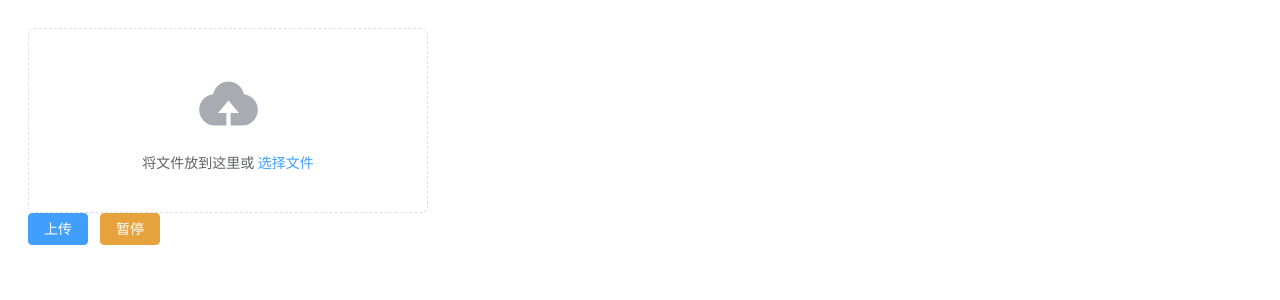
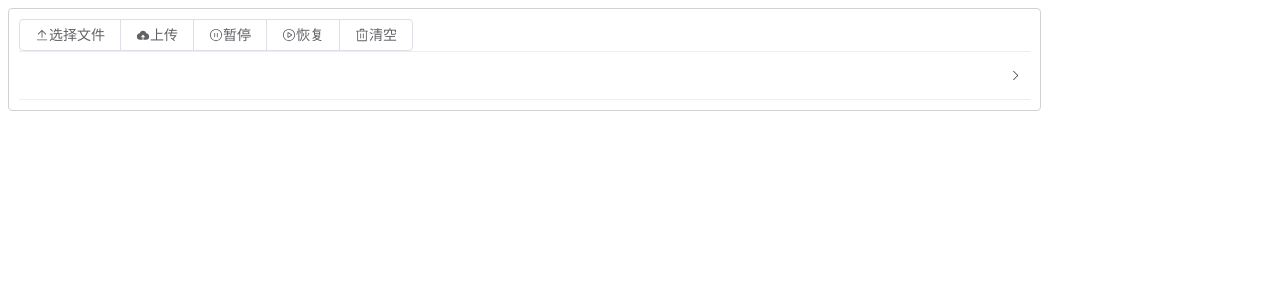
Before and after one commit to Devil-Training-Camp/large-file-upload-wanglifeng, a Vue app: page / in a window 1280 px wide. Shown: the top 300 px of the page. Built offline with nearby package versions, Linux system fonts and the light colour scheme.

Commit message:
fix:fix bug

```diff
--- a/package.json
+++ b/package.json
@@ -13,6 +13,7 @@
     "@element-plus/icons-vue": "^2.3.1",
     "axios": "^1.6.8",
     "element-plus": "^2.7.1",
+    "less": "^4.2.0",
     "pinia": "^2.1.7",
     "spark-md5": "^3.0.2",
     "vue": "^3.4.21",
@@ -38,7 +39,6 @@
     "globals": "^15.0.0",
     "lint-staged": "^15.2.2",
     "prettier": "^3.2.5",
-    "sass": "^1.75.0",
     "typescript": "^5.4.5",
     "typescript-eslint": "^7.7.1",
     "unplugin-auto-import": "^0.17.5",
--- /dev/null
+++ b/src/components/FileItem.vue
@@ -0,0 +1,94 @@
+<template>
+  <div class="file-list">
+    <el-collapse accordion>
+      <el-collapse-item>
+        <div class="progress-box">
+          <div class="list-item">
+            <div class="item-name">
+              <span>名称：</span>
+            </div>
+            <div class="item-size">大小：</div>
+          </div>
+          <div class="item-progress">
+            <el-progress />
+          </div>
+          <div class="item-progress">
+            <span>文件进度：</span>
+            <el-progress />
+          </div>
+        </div>
+        <div class="item-chunk-box">
+          <el-table border max-height="300">
+            <el-table-column prop="index" label="#" align="center" />
+            <el-table-column
+              prop="hash"
+              label="切片md5"
+              align="center"
+              show-overflow-tooltip
+            />
+            <el-table-column label="大小" align="center" width="120">
+            </el-table-column>
+            <el-table-column prop="uploaded" label="是否完成" align="center">
+            </el-table-column>
+
+            <el-table-column label="进度" align="center"> </el-table-column>
+          </el-table>
+        </div>
+      </el-collapse-item>
+    </el-collapse>
+  </div>
+</template>
+
+<script setup lang="ts"></script>
+
+<style lang="less" scoped>
+.file-list {
+  .list-item {
+    padding: 8px 10px;
+    display: flex;
+    justify-content: center;
+    justify-items: center;
+    line-height: 25px;
+    position: relative;
+    &:hover .item-chunk-box {
+      display: block;
+    }
+    div {
+      flex: 1;
+      margin-top: 6px;
+    }
+    .item-name {
+      overflow: hidden;
+      text-overflow: ellipsis;
+      white-space: nowrap;
+      margin-right: 6px;
+      .svg-icon {
+        font-size: 22px;
+        vertical-align: sub;
+      }
+    }
+    .item-status {
+      flex: 0 0 10%;
+      text-align: center;
+      text-align: left;
+      .el-icon-circle-check {
+        color: #67c23a;
+      }
+      .el-icon-circle-close {
+        color: #f00;
+      }
+    }
+    .item-chunk-box {
+      display: none;
+      transition: all 3s;
+      position: absolute;
+      top: 0;
+      left: 40px;
+      z-index: 10;
+    }
+    .item-progress {
+      flex: 0 0 60%;
+    }
+  }
+}
+</style>
--- a/src/components/ListItem.vue
+++ /dev/null
@@ -1,10 +0,0 @@
-<template>
-</template>
-
-<script>
-export default {
-
-};
-</script>
-
-<style></style>
--- /dev/null
+++ b/src/global/el-icons.ts
@@ -0,0 +1,10 @@
+import type { App } from "vue";
+import * as ElementPlusIconsVue from "@element-plus/icons-vue";
+
+function elIcons(app: App<Element>) {
+  for (const [key, component] of Object.entries(ElementPlusIconsVue)) {
+    app.component(key, component);
+  }
+}
+
+export default elIcons;
--- a/src/main.ts
+++ b/src/main.ts
@@ -1,13 +1,9 @@
 import { createApp } from "vue";
 import App from "./App.vue";
 import router from "./router";
-import store from "./store";
-import * as ElementPlusIconsVue from "@element-plus/icons-vue";
+import icons from "./global/el-icons";
 
 const app = createApp(App);
-for (const [key, component] of Object.entries(ElementPlusIconsVue)) {
-  app.component(key, component);
-}
-app.use(router);
-app.use(store);
+app.use(icons); // 注册 element-plus图标
+app.use(router); // 注册路由
 app.mount("#app");
--- a/src/store/index.ts
+++ /dev/null
@@ -1,4 +0,0 @@
-import { createPinia } from "pinia";
-
-const pinia = createPinia();
-export default pinia;
--- a/src/views/UploadFile.vue
+++ b/src/views/UploadFile.vue
@@ -1,29 +1,37 @@
 <template>
   <div class="upload-container">
     <div class="upload-wrapper">
-      <div class="upload-com">
-        <el-upload
-          :on-change="handleChange"
-          drag
-          :action="''"
-          multiple
-          :auto-upload="false"
-          :show-file-list="false"
-        >
-          <el-icon class="el-icon--upload"><upload-filled /></el-icon>
-          <div class="el-upload__text">将文件放到这里或 <em>选择文件</em></div>
-        </el-upload>
-      </div>
       <div class="btn-list">
         <div class="btns">
-          <el-button type="primary" @click="handleUpload">上传</el-button>
-          <el-button type="warning" @click="handlePause">{{
-            upload ? "暂停" : "继续"
-          }}</el-button>
+          <el-button-group>
+            <el-button>
+              <el-icon><Upload /></el-icon>选择文件
+              <input
+                type="file"
+                multiple
+                class="select-file-input"
+                @change="handleChange"
+              />
+            </el-button>
+            <el-button @click="handleUpload"
+              ><el-icon class="el-icon--upload"><upload-filled /></el-icon>上传
+            </el-button>
+            <el-button @click="handlePause"
+              ><el-icon><VideoPause /></el-icon>暂停</el-button
+            >
+            <el-button @click="handlePause"
+              ><el-icon><VideoPlay /></el-icon>恢复</el-button
+            >
+            <el-button @click="clearFiles"
+              ><el-icon><Delete /></el-icon>清空</el-button
+            >
+          </el-button-group>
         </div>
       </div>
     </div>
-    <div class="file-wrapper"></div>
+    <div class="file-wrapper">
+      <FileItem />
+    </div>
   </div>
 </template>
 
@@ -32,6 +40,7 @@ import { ref } from "vue";
 import type { UploadFile, UploadProps } from "element-plus";
 import { CHUNK_SIZE } from "@/const";
 import { ElMessage, ElUpload } from "element-plus";
+import FileItem from "@/components/FileItem.vue";
 import { Part, UploadPartControllerParams, UploadPartParams } from "@/types";
 import { mergePart, uploadPart, verify } from "@/service/file";
 import Scheduler from "../utils/scheduler";
@@ -46,9 +55,14 @@ const controllerMap = new Map<number, AbortController>();
 let filename = "";
 
 // 文件上传事件
-const handleChange: UploadProps["onChange"] = (rawFile) => {
-  file.value = rawFile;
-};
+function handleChange(e) {
+  const [fileArr] = e.target.files;
+  if (!fileArr) {
+    file.value = null;
+    return;
+  }
+  file.value = fileArr;
+}
 
 // 上传文件到服务器
 const handleUpload = async () => {
@@ -56,7 +70,7 @@ const handleUpload = async () => {
     ElMessage.error("您尚未上传文件！");
     return;
   }
-  let partList: Part[] = splitChunks(file.value.raw);
+  let partList: Part[] = splitChunks(file.value);
   let fileHash: string = await calculateHash(partList);
   let lastDotIndex = file.value.raw?.name.lastIndexOf(".");
   let extname = file.value.raw?.name.slice(lastDotIndex);
@@ -94,13 +108,9 @@ async function uploadParts({
   const scheduler = new Scheduler(limit);
   for (let i = 0; i < partList.length; i++) {
     const { chunk } = partList[i];
-    let cName = "";
-    if (partList[i].chunkName) {
-      cName = partList[i].chunkName as string;
-    } else {
-      cName = `${filename}-${partList.indexOf(partList[i])}`;
-    }
-
+    const cName = partList[i].chunkName
+      ? (partList[i].chunkName as string)
+      : `${filename}-${partList.indexOf(partList[i])}`;
     const params = {
       part: chunk,
       partName: cName,
@@ -112,7 +122,7 @@ async function uploadParts({
       controllerMap.set(i, controller);
       const { signal } = controller;
 
-      return await uploadPart(params, onTick, i, signal);
+      return await uploadPart(params);
     };
     scheduler.add(() => {
       return task()
@@ -149,19 +159,33 @@ async function handlePause() {
   }
 }
 
+function clearFiles() {}
+
 // 上传进度
 function onTick(index: number, percent: number) {}
 </script>
 
-<style lang="scss" scoped>
+<style lang="less" scoped>
 .upload-container {
-  display: flex;
-  padding: 20px;
-  font-size: 14px;
-  .upload-wrapper {
-    width: 400px;
-    height: 420px;
+  width: 80%;
+  border: 1px solid #d2d2d2;
+  border-radius: 4px;
+  background: #fff;
+  padding: 10px;
+  .btn-list {
+    .btns {
+      position: relative;
+      .select-file-input {
+        position: absolute;
+        display: inline-block;
+        left: 0;
+        top: 0;
+        border: none;
+        opacity: 0;
+        width: 96px;
+        height: 28px;
+      }
+    }
   }
 }
 </style>
-@/service/file
```
Also changed, not shown: components.d.ts (+7 -1 lines), 1 other file (tests, documents, lock files or other folders).
